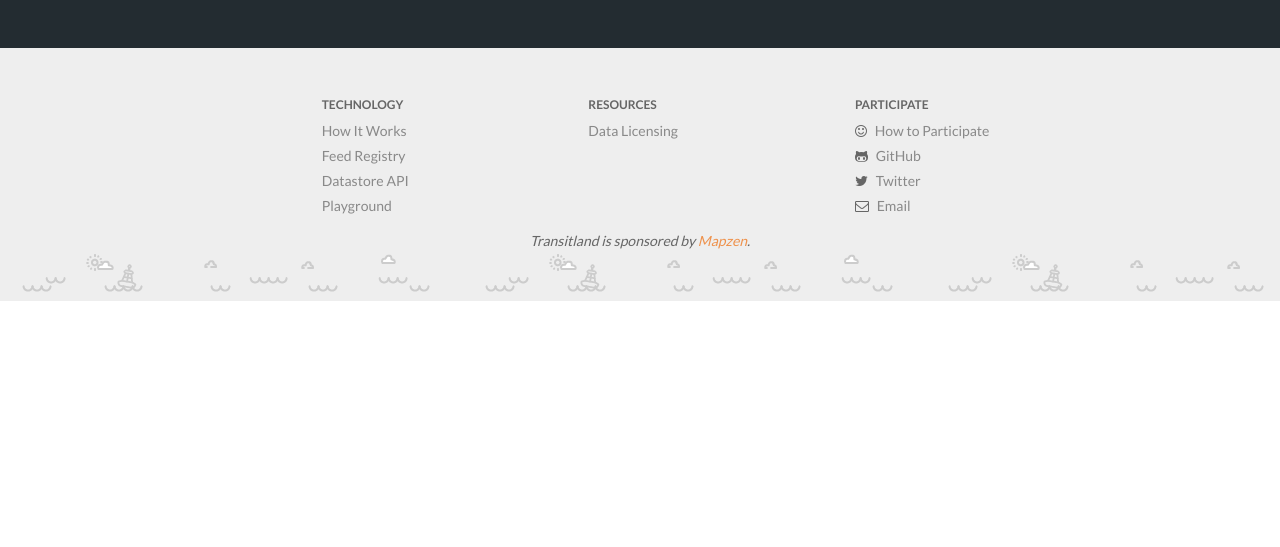
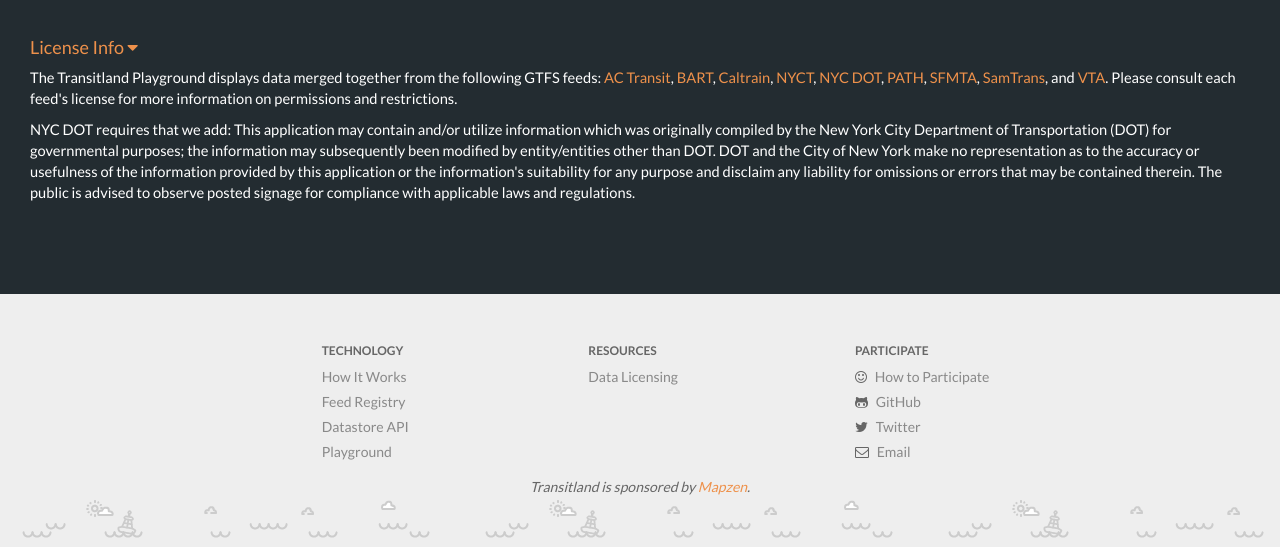
Before and after one commit to transitland/playground, a Jekyll site: the page built from index.html, in a window 1280 px wide. Shown: the part 1178-1725 px from the top of the page. Built offline with Jekyll 4.4.1, drawn with Linux system fonts in a browser that asks for light colours; nearby versions of some CDN libraries; before the commit the page ends 1479 px from its top, so only the background shows below that.

Commit message:
started to create collapsible license info

```diff
--- a/css/main.scss
+++ b/css/main.scss
@@ -8,3 +8,14 @@
         "shared/nav",
         "shared/footer",
         "style";
+
+#license-info {
+	padding: 30px;
+	.panel-heading a:hover, .panel-heading a:focus {
+		color: #ee914b;
+	}
+	.panel-body p {
+		color: white;
+		font-size: 11pt;
+	}
+}
--- a/index.html
+++ b/index.html
@@ -41,6 +41,27 @@
     <div class="custom-popup" id="map-view"></div>
     <p class="run center-text" id="download-bar"></p>
    <div class="backgrid-container white-text" id="results"></div>
+
+   <div class="panel-group" id="license-info" role="tablist" aria-multiselectable="true">
+      <div class="panel panel-default">
+        <div class="panel-heading" role="tab" id="headingOne">
+          <h4 class="panel-title">
+            <a role="button" data-toggle="collapse" href="#collapseOne" aria-expanded="true" aria-controls="collapseOne" class="">
+            License Info
+              <i class="fa fa-caret-down"></i>
+            </a>
+          </h4>
+        </div>
+        <div id="collapseOne" class="panel-collapse collapse in" role="tabpanel" aria-labelledby="headingOne" aria-expanded="true" style="">
+          <div class="panel-body">
+            <p>The Transitland Playground displays data merged together from the following GTFS feeds: <a href="https://transit.land/feed-registry/operator/o-9q9-actransit">AC Transit</a>, <a href="https://transit.land/feed-registry/operator/o-9q9-bart">BART</a>, <a href="https://transit.land/feed-registry/operator/o-9q9-caltrain">Caltrain</a>, <a href="https://transit.land/feed-registry/operator/o-dr5r-nyct">NYCT</a>, <a href="https://transit.land/feed-registry/operator/o-dr5r7-nycdot">NYC DOT</a>, <a href="https://transit.land/feed-registry/operator/o-dr5r-path">PATH</a>, <a href="https://transit.land/feed-registry/operator/o-9q8y-sfmta">SFMTA</a>, <a href="https://transit.land/feed-registry/operator/o-9q8-samtrans">SamTrans</a>, and <a href="https://transit.land/feed-registry/operator/o-9q9-vta">VTA</a>. Please consult each feed's license for more information on permissions and restrictions.</p>
+
+            <p>NYC DOT requires that we add: This application may contain and/or utilize information which was originally compiled by the New York City Department of Transportation (DOT) for governmental purposes; the information may subsequently been modified by entity/entities other than DOT. DOT and the City of New York make no representation as to the accuracy or usefulness of the information provided by this application or the information's suitability for any purpose and disclaim any liability for omissions or errors that may be contained therein. The public is advised to observe posted signage for compliance with applicable laws and regulations.</p>
+          </div>
+      </div>
+    </div>
+
+  </div>
 
   </script>
 
```
